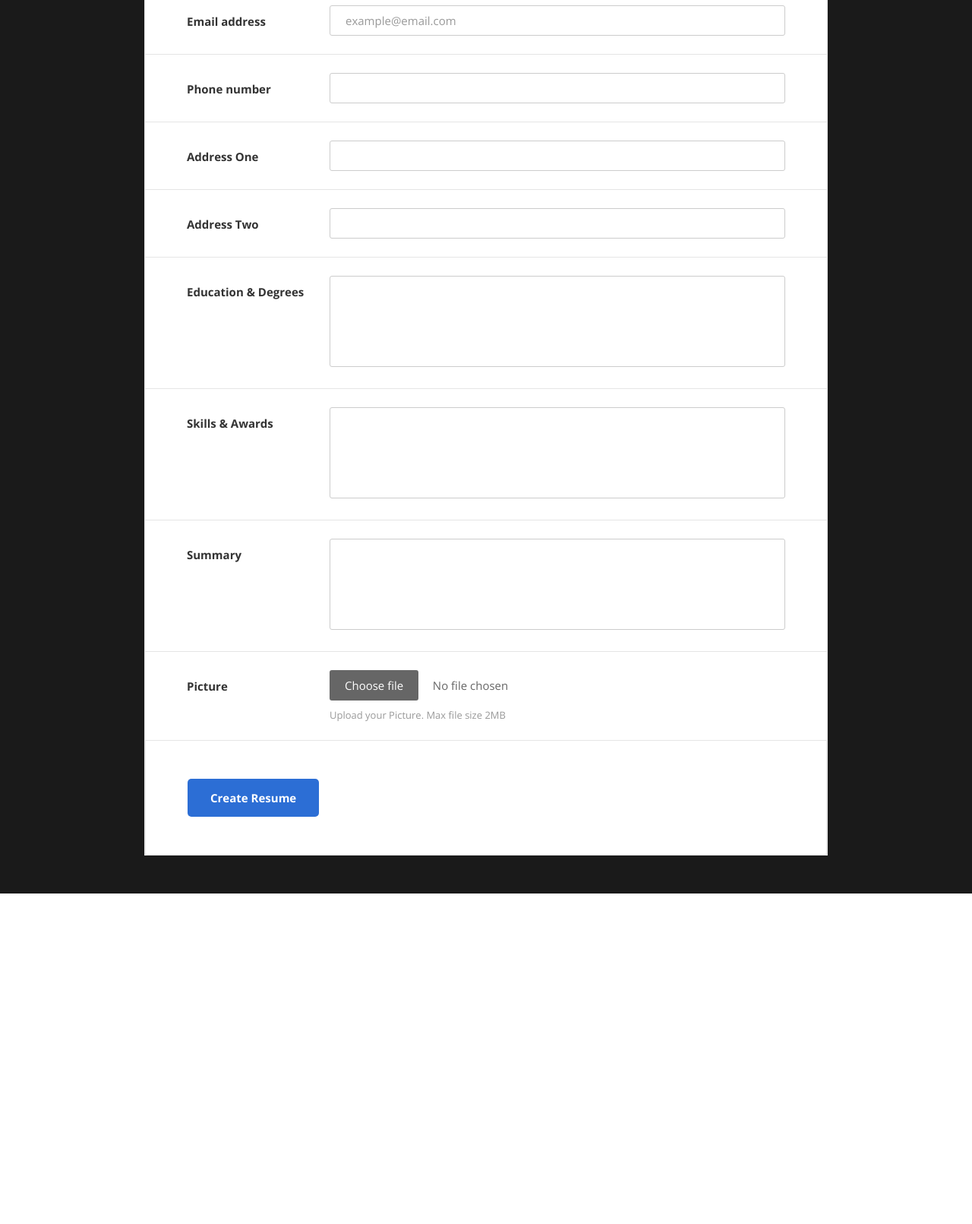
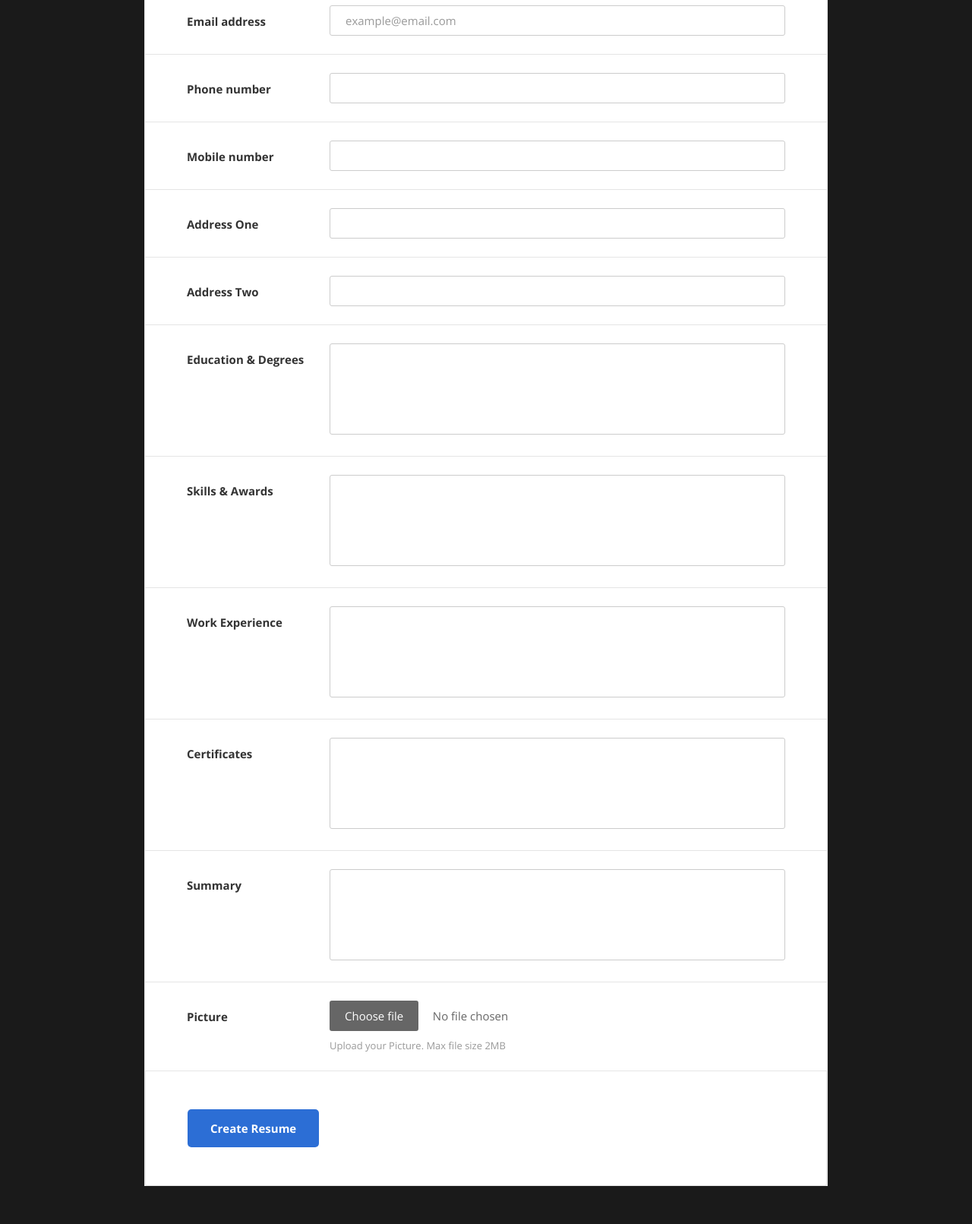
Before and after one commit to imanashoorii/CV_Generator, a Django app: page /create-resume/ in a window 1280 px wide. Shown: the part 577-2188 px from the top of the page at 76% size. Before the commit the page ends 1753 px from the top, so only its background shows below. Run offline with Django 3.2, Linux system fonts and the light colour scheme.

Commit message:
finalize final resume

```diff
--- a/cv/models.py
+++ b/cv/models.py
@@ -14,10 +14,9 @@ class Profile(models.Model):
     education = models.TextField()
     experience = models.TextField()
     skills = models.TextField()
+    certificates = models.TextField()
     address_one = models.CharField(max_length=50)
     address_two = models.CharField(max_length=50)
-    linkedin_url = models.CharField(max_length=500)
-    github_url = models.CharField(max_length=500, null=True, blank=True)
     image = models.ImageField(upload_to='images/profile', blank=True, null=True)
 
 
--- a/cv/templates/add-edit-resume.html
+++ b/cv/templates/add-edit-resume.html
@@ -74,6 +74,12 @@
                             </div>
                         </div>
                         <div class="form-row">
+                            <div class="name">Mobile number</div>
+                            <div class="value">
+                                <input class="input--style-6" type="text" name="mobile">
+                            </div>
+                        </div>
+                        <div class="form-row">
                             <div class="name">Address One</div>
                             <div class="value">
                                 <input class="input--style-6" type="text" name="address_one">
@@ -98,6 +104,22 @@
                             <div class="value">
                                 <div class="input-group">
                                     <textarea class="textarea--style-6" name="skills"></textarea>
+                                </div>
+                            </div>
+                        </div>
+                        <div class="form-row">
+                            <div class="name">Work Experience</div>
+                            <div class="value">
+                                <div class="input-group">
+                                    <textarea class="textarea--style-6" name="experience"></textarea>
+                                </div>
+                            </div>
+                        </div>
+                        <div class="form-row">
+                            <div class="name">Certificates</div>
+                            <div class="value">
+                                <div class="input-group">
+                                    <textarea class="textarea--style-6" name="certificates"></textarea>
                                 </div>
                             </div>
                         </div>
```
Also changed, not shown: cv/templates/final-resume.html (+23 -0 lines).
